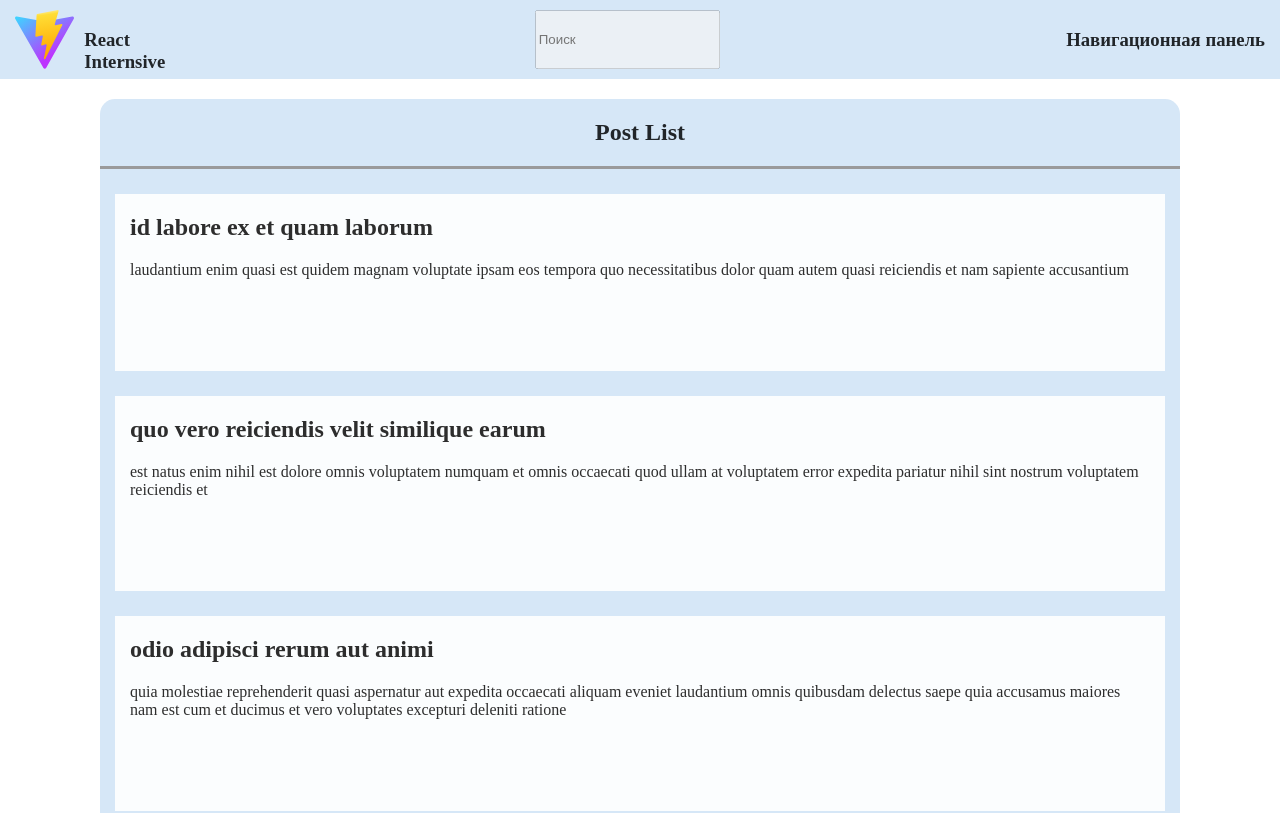
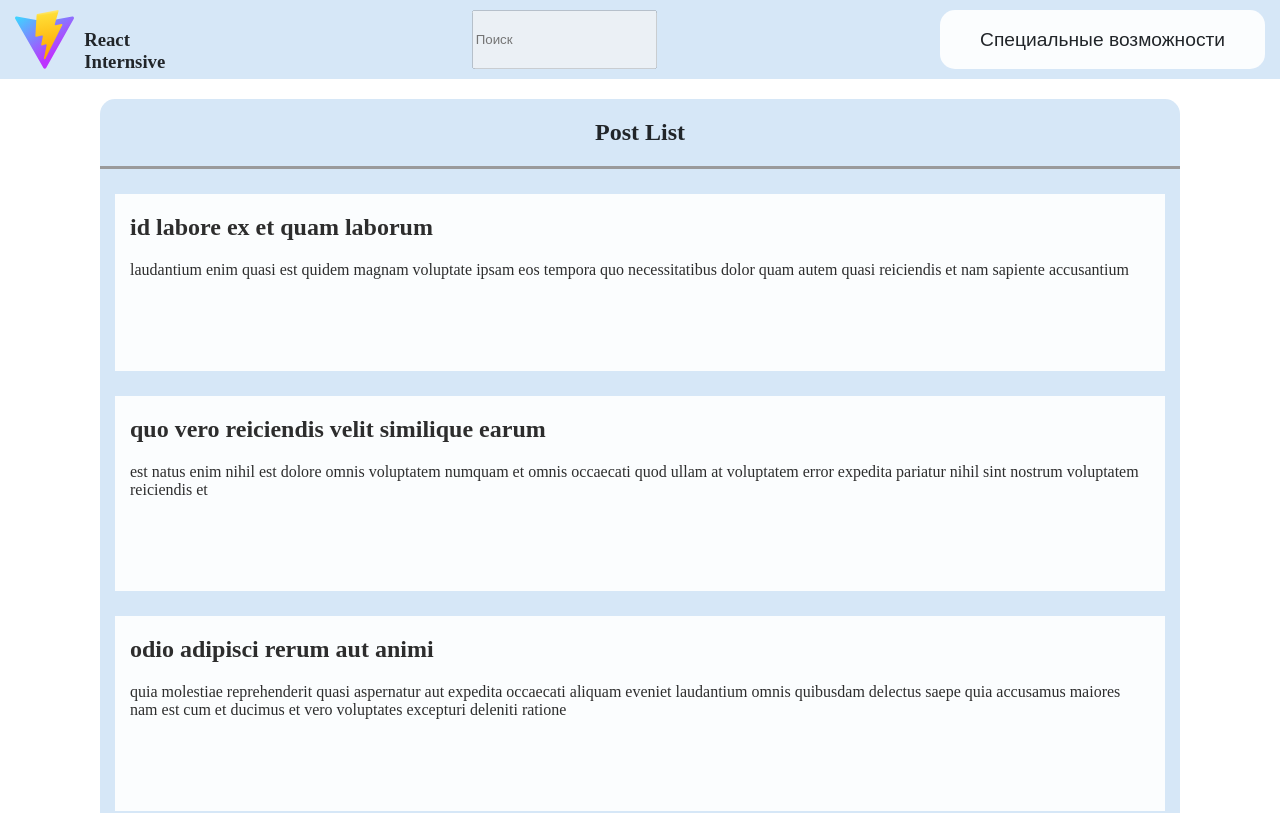
Before and after one commit to RVS-prof/react-intensive, a React (Vite) app: page / in a window 1280 px wide. Shown: the top 813 px of the page. Built offline with nearby package versions, Linux system fonts and the light colour scheme.

Commit message:
feat: added modal SpecFeature

```diff
--- a/src/app/App.css
+++ b/src/app/App.css
@@ -3,20 +3,22 @@
   --bg-secondary: #d6e7f7;
   --text-primary: #212529;
   --border-color: #9a9a9b;
+  --modal-color:#ececec;
 
-  --card-bg: rgba(255, 255, 255, 0.9); /* Фон карточек */
-  --card-border: 2px solid rgba(0, 0, 0, 0.3); /* Граница карточек */
-  --card-text: #2d2d2d; /* Цвет текста в карточках */
+  --card-bg: #ffffffe6;
+  --card-border: 2px solid #0000004d;
+  --card-text: #2d2d2d;
 }
 
 #root.darkTheme {
-  --bg-primary: rgb(136, 133, 133);
-  --bg-secondary: rgba(29, 28, 28, 0.445);
+  --bg-primary: #888585;
+  --bg-secondary: #1d1c1c71;
   --text-primary: #ffffff;
-  --border-color: rgba(185, 115, 115, 0.486);
+  --border-color: #b973737c;
+  --modal-color: rgb(150, 139, 139);
 
-  --card-bg: rgba(255, 255, 255, 0.233);
-  --card-border: 2px solid rgba(255, 255, 255, 0.486);
+  --card-bg: #ffffff3b;
+  --card-border: 2px solid #ffffff7c;
   --card-text: #ffffff;
 
   background-color: var(--bg-primary);
--- /dev/null
+++ b/src/features/ThemeSwitcher/ui/ThemeSwitcher.module.css
@@ -0,0 +1,4 @@
+.themeSwitcher {
+  width: 280px;
+  background-color: var(--card-bg);
+}
--- a/src/features/ThemeSwitcher/ui/ThemeSwitcher.tsx
+++ b/src/features/ThemeSwitcher/ui/ThemeSwitcher.tsx
@@ -8,13 +8,16 @@ export const ThemeSwitcher = () => {
 
   return (
     <MyButton
-      className={styles.switcher}
+      className={styles.themeSwitcher}
       onClick={toggleTheme}
       aria-label={`Переключить на ${theme === 'light' ? 'тёмную' : 'светлую'} тему`}
     >
       <span className={styles.icon}>
         {theme === 'light' ? '🌙' : '☀️'}
       </span>
+      <span className={styles.text}>
+        {theme === 'light' ? 'Тёмная' : 'Светлая'}
+      </span>
     </MyButton>
   )
 }
--- /dev/null
+++ b/src/shared/ui/Modal/SpecFeature.module.css
@@ -0,0 +1,9 @@
+.modalForm {
+  position: fixed;
+  right: 15px;
+  top: 80px;
+  background-color: var(--modal-color);
+  border: 2px solid var(--border-color);
+  padding: 25px 20px;
+  width: 280px;
+}
--- /dev/null
+++ b/src/shared/ui/Modal/SpecFeature.tsx
@@ -0,0 +1,16 @@
+import { ThemeSwitcher } from "../../../features/ThemeSwitcher/ui/ThemeSwitcher"
+import { MyButton } from "../Button/MyButton"
+import style from "./SpecFeature.module.css"
+
+const SpecFeature = () => {
+  return (
+    <div className={style.modalForm}>
+      <ThemeSwitcher/>
+      <MyButton>
+
+      </MyButton>
+    </div>
+  )
+}
+
+export default SpecFeature
--- a/src/widgets/LayoutHeader/LayoutHeader.module.css
+++ b/src/widgets/LayoutHeader/LayoutHeader.module.css
@@ -10,3 +10,12 @@
   display: flex;
   gap: 10px;
 }
+
+.mainHeader__button {
+  background-color: var(--card-bg);
+  border: 0;
+  border-radius: 15px;
+  padding: 10px 40px;
+  color: var(--text-primary);
+  font-size: 1.2em;
+}
--- a/src/widgets/LayoutHeader/LayoutHeader.tsx
+++ b/src/widgets/LayoutHeader/LayoutHeader.tsx
@@ -1,6 +1,16 @@
+import { useState } from 'react'
+import { MyButton } from '../../shared/ui/Button/MyButton'
+import SpecFeature from '../../shared/ui/Modal/SpecFeature'
 import style from './LayoutHeader.module.css'
 
 export default function LayoutHeader() {
+  const [isOpen, setIsOpen] = useState(false)
+
+  const modalIsOpen = () => {
+    if(isOpen)
+      return <SpecFeature/>
+  }
+
   return (
     <header className={style.mainHeader}>
       <div className={style.mainHeader__icon}>
@@ -10,9 +20,10 @@ export default function LayoutHeader() {
         </h3>
       </div>
       <input type="text" disabled placeholder='Поиск'/>
-      <h3>
-        Навигационная панель
-      </h3>
+      <MyButton className={style.mainHeader__button} onClick={() => setIsOpen(!isOpen)}>
+        Специальные возможности
+      </MyButton>
+      {modalIsOpen()}
     </header>
   )
 }
```
